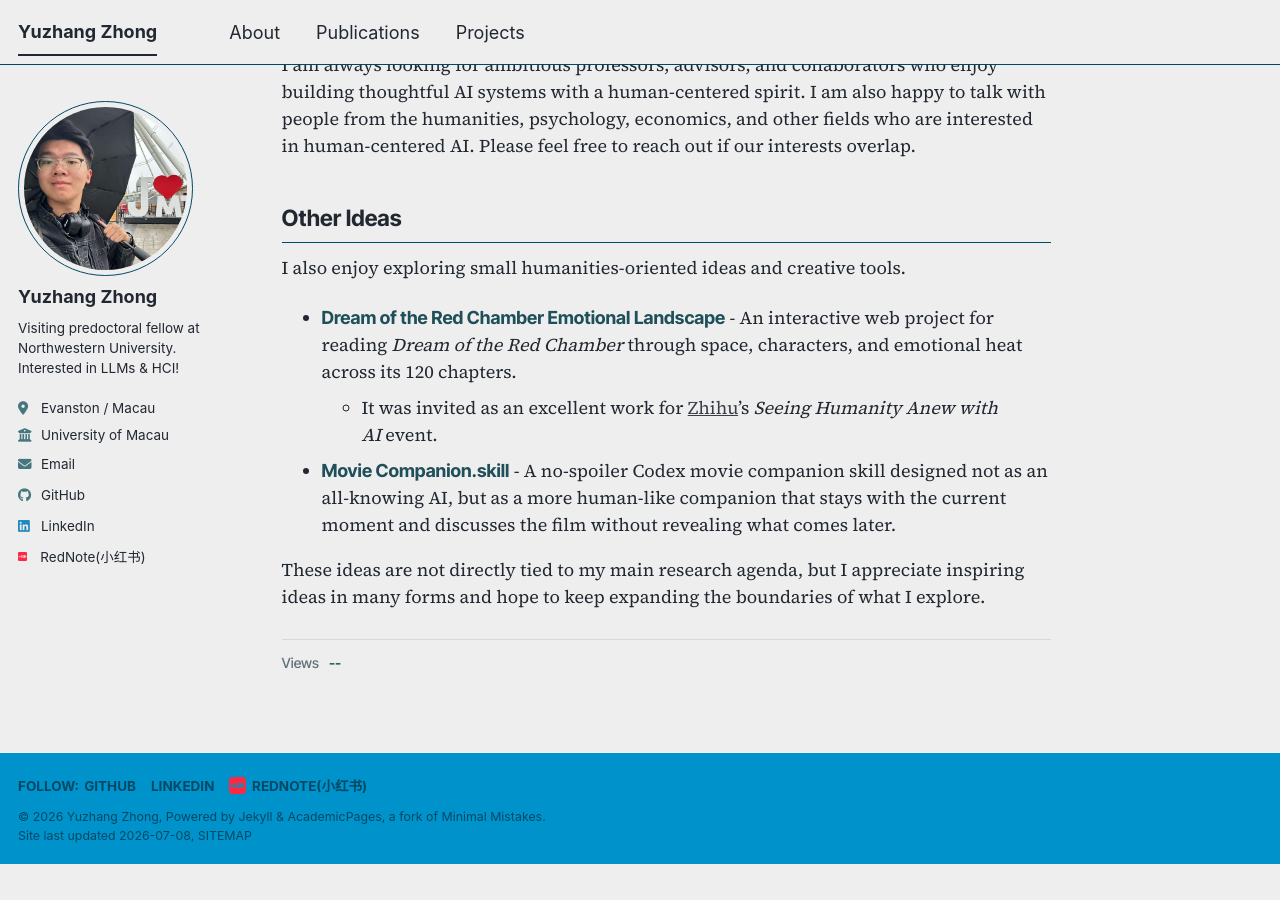
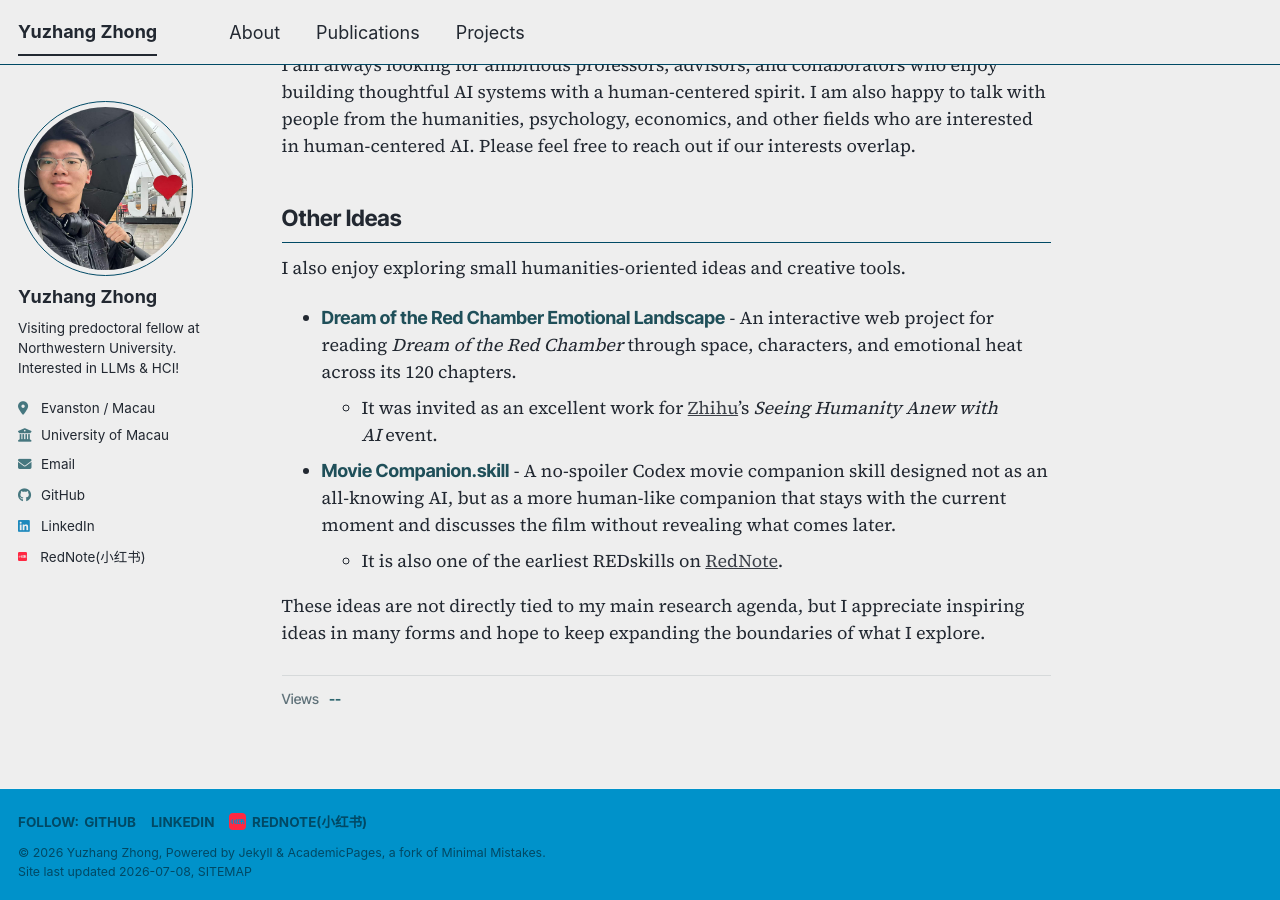
Before and after one commit to yuzhang-zhong/yuzhang-zhong.github.io, a Jekyll site: the page built from _pages/about.md, in a window 1280 px wide and 900 px high, scrolled down 1854 px. Built offline with Jekyll 4.4.1, drawn with Linux system fonts in a browser that asks for light colours; comment, search, counter and statistics services are not loaded; a style sheet for code colours, icons or effects is not loaded; before the commit the page ends 2718 px from its top, so only the background shows below that.

Commit message:
Add RedNote REDskill note

```diff
--- a/_pages/about.md
+++ b/_pages/about.md
@@ -86,6 +86,7 @@ I also enjoy exploring small humanities-oriented ideas and creative tools.
 - <span class="project-name">Dream of the Red Chamber Emotional Landscape</span> - An interactive web project for reading <em>Dream of the Red Chamber</em> through space, characters, and emotional heat across its 120 chapters.
   - It was invited as an excellent work for <a href="https://www.zhihu.com/">Zhihu</a>'s <em>Seeing Humanity Anew with AI</em> event.
 - <span class="project-name">Movie Companion.skill</span> - A no-spoiler Codex movie companion skill designed not as an all-knowing AI, but as a more human-like companion that stays with the current moment and discusses the film without revealing what comes later.
+  - It is also one of the earliest REDskills on <a href="https://www.xiaohongshu.com/">RedNote</a>.
 
 These ideas are not directly tied to my main research agenda, but I appreciate
 inspiring ideas in many forms and hope to keep expanding the boundaries of what I
```
